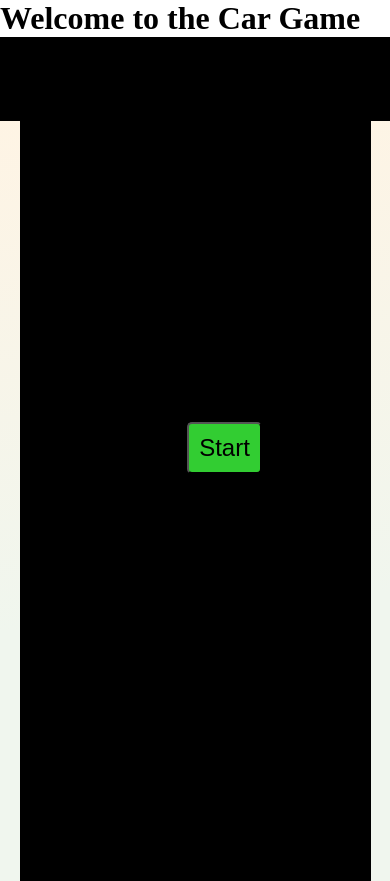
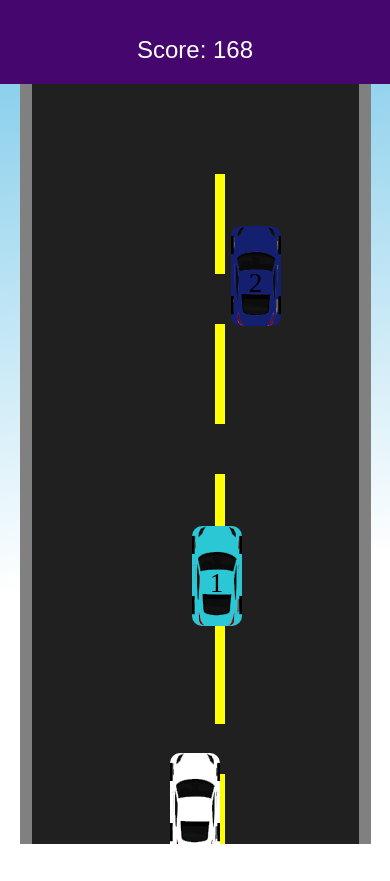
Before and after one commit to shahinakhon/js-car-game, a plain HTML site: page index.html in a window 390 px wide. Both pictures are taken after a click on the button "Start". After the commit the page ends 844 px from the top, so only its background shows below. Drawn offline with Linux system fonts and the light colour scheme.

Commit message:
Refactor and enhance Car Game: Improved styling and responsiveness, added welcome message, road edges, and ensured car stays within road boundaries

```diff
--- a/index.html
+++ b/index.html
@@ -11,12 +11,16 @@
       content="JavaScript Racing - A fun racing game built with JavaScript" />
   </head>
   <body>
-    <h1>Welcome to the Car Game</h1>
     <div class="container">
-      <div class="score"></div>
+      <div class="score">
+        <p>Welcome to the Car Game 🚗🏁</p>
+      </div>
       <div class="game">
         <button class="start">Start</button>
-        <div class="gameArea"></div>
+        <div class="gameArea">
+          <div class="edge left"></div>
+          <div class="edge right"></div>
+        </div>
       </div>
       <div id="pauseScreen" class="pauseScreen hide">
         <h2>Game Paused</h2>
--- a/script.js
+++ b/script.js
@@ -16,7 +16,7 @@ let player = {
 let keys = {
     ArrowUp: false,
     ArrowDown: false,
-    AroowRight: false,
+    ArrowRight: false,
     ArrowLeft: false,
     Space: false,
 };
@@ -27,7 +27,7 @@ let enemies =[];
 let car;
 
 // Event listeners for start button and key presses
-startBtn.addEventListener("click", () => startBtn(1));
+startBtn.addEventListener("click", () => start(1));
 document.addEventListener("keydown", pressOn);
 document.addEventListener("keyup", pressOff);
 
@@ -111,10 +111,10 @@ function playGame() {
     if (keys.ArrowDown && player.y < road.bottom) {
       player.y += player.speed;
     }
-    if (keys.ArrowLeft && player.x > 0) {
+    if (keys.ArrowLeft && player.x >  20) { // Prevent moving over left edge
       player.x -= player.speed;
     }
-    if (keys.ArrowRight && player.x < road.width - 50) {
+    if (keys.ArrowRight && player.x < road.width - car.offsetWidth - 20) { // Prevent moving over right edge
       player.x += player.speed;
     }
 
@@ -156,6 +156,15 @@ function start(level) {
   player.speed = 5 + (level - 1) * 2;
   player.score = 0;
 
+  // Add edges to the game area
+  const leftEdge = document.createElement("div");
+  leftEdge.classList.add("edge", "left");
+  gameArea.appendChild(leftEdge);
+
+  const rightEdge = document.createElement("div");
+  rightEdge.classList.add("edge", "right");
+  gameArea.appendChild(rightEdge);
+
   // Create and position lines on the game screen
   for (let x = 0; x < 10; x++) {
     let div = document.createElement("div");
@@ -170,8 +179,10 @@ function start(level) {
   car = document.createElement("div");
   car.setAttribute("class", "car");
   gameArea.appendChild(car);
-  player.x = car.offsetLeft;
-  player.y = car.offsetTop;
+  player.x = (gameArea.offsetWidth / 2) - (car.offsetWidth / 2); // Center the car horizontally
+  player.y = gameArea.offsetHeight - car.offsetHeight - 50; // Position the car near the bottom
+  car.style.left = `${player.x}px`;
+  car.style.top = `${player.y}px`;
 
   const numEnemies = 3 + level;
 
--- a/style.css
+++ b/style.css
@@ -7,14 +7,15 @@
 .container {
   background-image: linear-gradient(
     174.2deg,
-      rgba(255, 244, 228, 1) 7.1%,
-      rgba(240, 246, 238, 1) 67.4%
+    rgba(135, 206, 235, 1) 7.1%, /* Sky Blue */
+    rgba(255, 255, 255, 1) 67.4% /* White */
   );
 
   width: 100%;
   height: 100vh;
   overflow: hidden;
 }
+
 
 .hide {
   display: none;
@@ -32,7 +33,7 @@
   font-size: 1.7em;
   text-align: center;
   vertical-align: middle;
-    background-image: url(car.png);
+  background-image: url(assets/car.png);
   background-size: cover;
   border-radius: 10px;
 }
@@ -42,21 +43,40 @@
   height: 100px;
   width: 10px;
   margin-left: 195px;
-    background-color: white;
+  background-color: yellow;
+}
+
+.edge {
+  position: absolute;
+  height: 100%;
+  width: 12px;
+  background-color: grey;
+}
+
+.edge.left {
+  left: 0;
+}
+
+.edge.right {
+  right: 0;
 }
 
 .score {
-    background-color: black;
+  background-color: rgb(69, 7, 110);
+  width: 100%;
   height: 10vh;
   text-align: center;
   color: white;
   font-size: 1.5em;
   font-family: fantasy;
-    padding-top: 2rem;
+  padding-top: 1rem;
+  display: flex;
+  justify-content: center;
+  align-items: center;
 }
 
 .gameArea {
-    background-color: black;
+  background-color: rgb(32, 32, 32);
   width: 400px;
   height: 100vh;
   overflow: hidden;
@@ -69,9 +89,9 @@
   background-color: limegreen;
   padding: 10px;
   border-radius: 5px;
-    left: 48vw;
+  left: 47vw;
   top: 50vh;
-    color: black;
+  color: rgb(8, 0, 10);
   z-index: 1;
   text-align: center;
   font-size: 1.5em;
```
Lines whose indentation alone changed are shown as unchanged.
